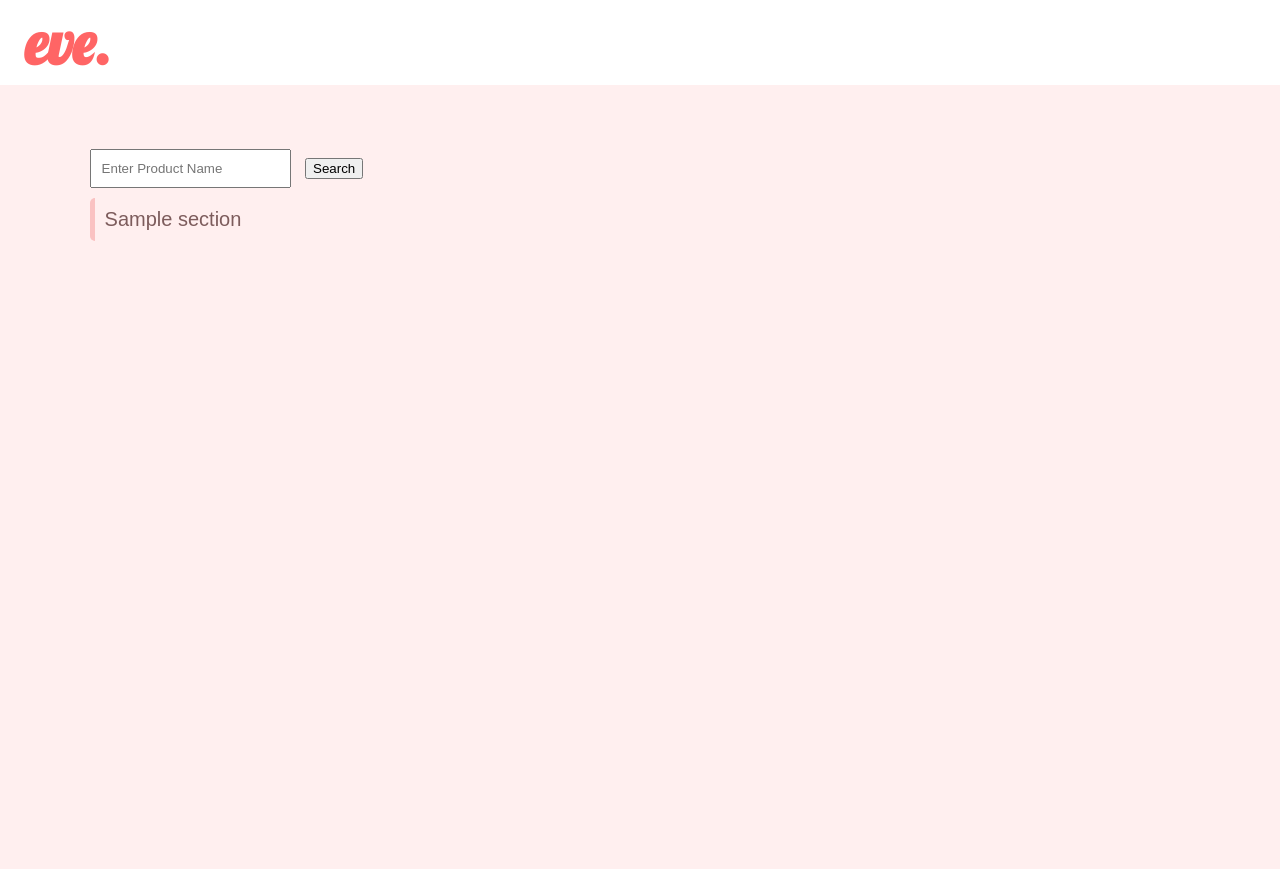
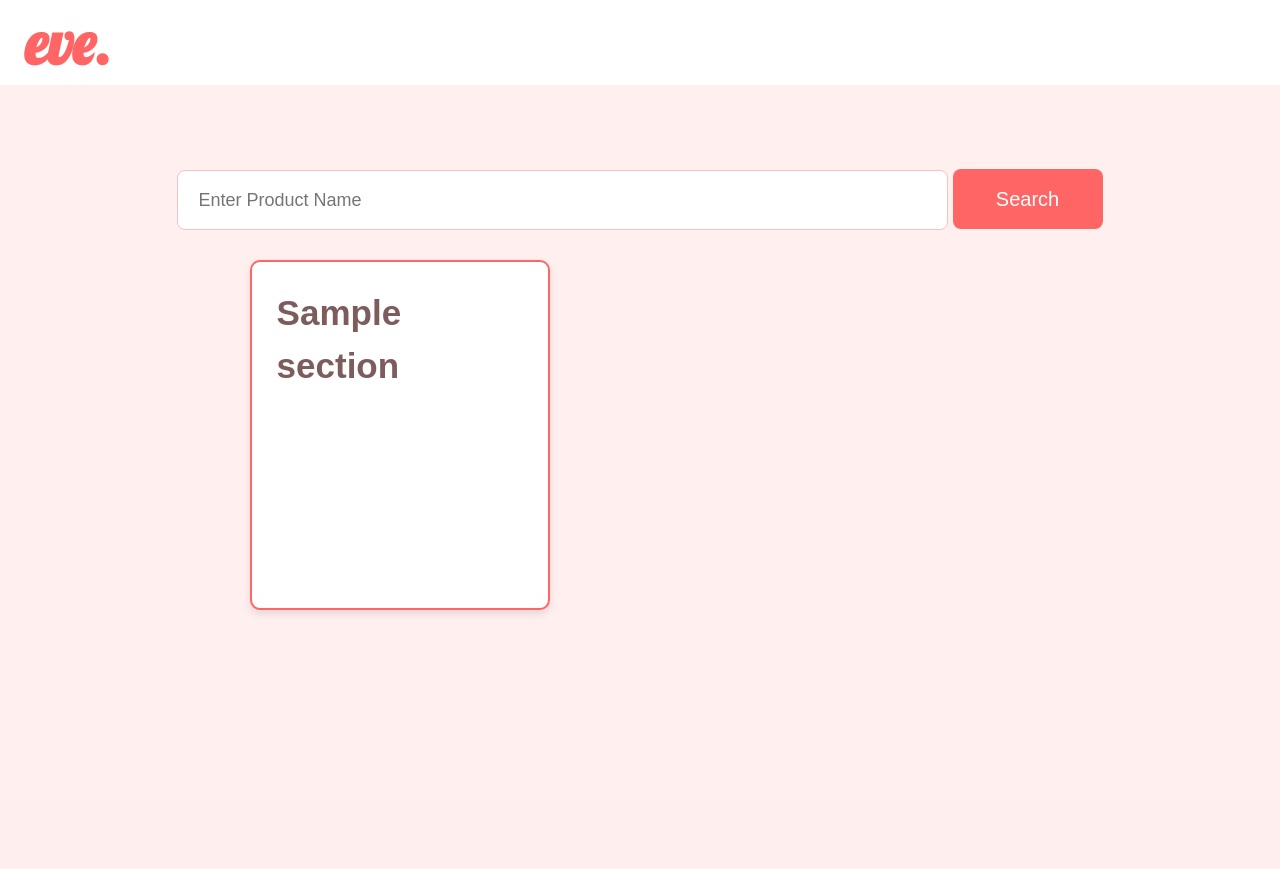
Before and after one commit to tangalice/eve., a Flask app: template templates/search.html in a window 1280 px wide. After the commit the page ends 614 px from the top, so only its background shows below. Run offline with Flask 3, Linux system fonts and the light colour scheme; the template is opened without the code that fills it: most values are stand-ins (such as "Sample title", 1, 10 or a date in 2020).

Commit message:
Update search.html
Make sure this works because I uploaded it manually

```diff
--- a/templates/search.html
+++ b/templates/search.html
@@ -1,12 +1,9 @@
 <!DOCTYPE html>
 <html lang="en">
-    <header>
-        <h1 class="header-title">eve.</h1>
-    </header>
-    <link rel="stylesheet" href="https://fonts.googleapis.com/css?family=Lobster">
 <head>
     <meta charset="UTF-8">
     <title>uterUS</title>
+    <link rel="stylesheet" href="https://fonts.googleapis.com/css?family=Lobster">
     <style>
         body {
             font-family: 'Freeman', sans-serif;
@@ -14,12 +11,14 @@
             margin: 0;
             padding: 0;
         }
+
         header {
             background-color: #FFFFFF;
             color: #fff;
             padding: 5px;
             text-align: left;
         }
+
         .header-title {
             font-family: 'Lobster', cursive;
             color: #FF6565;
@@ -28,29 +27,29 @@
             padding-left: 20px;
             margin: 0;
         }
+
         .container {
-      justify-content: left;
-      align-items: left;
             padding-left: 7%;
-      height: calc(100vh - 80px);
+            padding-right: 7%;
             margin-top: 5%;
         }
-    .content {
-      font-family: 'Freeman', sans-serif;
-      text-align: left;
-      padding-left: 0%;
-      color: #7D5C5C;
-      font-size: 25px;
+
+        .search-section {
+            margin-bottom: 20px;
+            text-align: center;
         }
-    .checker-title {
-      color: #FF7777;
-      font-size: 60px;
+
+        .search-section input[type="text"] {
+            flex-grow: 1;
+            padding: 20px;
+            font-size: 18px;
+            height: 60px;
+            width: 70%;
+            border-radius: 8px;
+            border: 1px solid #fac2c2;
+            box-sizing: border-box;
         }
-    .heart-image {
-      width: 450px;
-      height: 400px;
-      padding-top: 30px;
-    }
+
         .get-started-button {
             background-color: #FF6565;
             border: none;
@@ -62,56 +61,59 @@
             font-size: 20px;
             border-radius: 8px;
             cursor: pointer;
+            height: 60px;
+            width: 150px;
+            margin-top: 20px;
         }
+
+        .box-container {
+            display: flex;
+            flex-wrap: wrap;
+            gap: 30px; /* Adds space between the boxes */
+            justify-content: flex-start; /* Keep boxes aligned to the left */
+            margin-left: 150px; /* Pushes the container to the right */
+            align-items: center;
+        }
+
+
+        .box-container .box:first-of-type p {
+            font-weight: bold;
+            font-size: 35px; /* Larger font size */
+        }
+
+
+        .box {
+            background-color: white;
+            border: 2px solid #FF6565;
+            padding: 25px;
+            border-radius: 10px;
+            box-shadow: 0 4px 8px rgba(0, 0, 0, 0.1);
+            width: 300px; /* Increased width */
+            height: 350px; /* Increased height */
+            display: inline-block;
+            box-sizing: border-box;
+            margin: 10px; /* Adds spacing between the boxes */
+            overflow: auto; /* Ensures text doesn't overflow */
+        }
+
+        .box p {
+            font-size: 20px;
+            color: #7D5C5C;
+            margin: 0;
+            line-height: 1.5;
+            height: 100%; /* Ensures text doesn't overflow */
+            display: flex;
+            flex-direction: column;
+            justify-content: flex-start; /* Align text to the top */
+            overflow-y: auto; /* Allows scrolling if text exceeds box size */
+        }
+
         a {
             color: white;
             text-decoration: none;
         }
-.product-details p {
-    margin: 10px 0;
-    padding: 10px;
-    border-radius: 5px;
-}
-/**
-.beneficial {
-    color: #7D5C5C;
-    border-left: 5px solid #fac2c2;
-    border-right: 50px solid #FFEFEF;
-    font-size: 20px;
-}
 
-.harmful {
-    background-color: #fed5d5;
-    color: #7D5C5C;
-    border-left: 5px solid #fac2c2;
-}
-
-.side-effects {
-    background-color: #fed5d5;
-    color: #7D5C5C;
-    border-left: 5px solid #fac2c2;
-}
-
-.alternatives {
-    background-color: #fed5d5;
-    color: #7D5C5C;
-    border-left: 5px solid #fac2c2;
-}
-
-.default {
-    background-color: #fed5d5;
-    color: #7D5C5C;
-    border-left: 5px solid #fac2c2;
-}
-**/
-.beneficial, .harmful, .side-effects, .alternatives, .default {
-    color: #7D5C5C;
-    border-left: 5px solid #fac2c2;
-    border-right: 50px solid #FFEFEF;
-    font-size: 20px;
-}
     </style>
-
     <script>
         document.addEventListener("DOMContentLoaded", function() {
             // Find all paragraphs inside product-details
@@ -129,43 +131,56 @@
                     let boldText = text.substring(0, colonIndex + 1);  // Include colon in the bold part
                     let regularText = text.substring(colonIndex + 1);
 
-                // Create a new inner HTML with bold text
-                p.innerHTML = `<strong>${boldText}</strong><br>${regularText}`;
+                    // Correctly update the inner HTML
+                    p.innerHTML = `<strong style="font-size: 35px;">${boldText}</strong><br>${regularText}`;
                 }
             });
         });
     </script>
+</head>
 
-</head>
 <body>
+    <header>
+        <a href="{{ url_for('index') }}" style="text-decoration: none;">
+            <h1 class="header-title">eve.</h1>
+        </a>
+    </header>
+
     <div class="container">
+        <!-- Search bar at the top -->
         <div class="search-section">
             <form action="{{ url_for('search') }}" method="POST">
-                <input type = "text" name = "search" style="flex-grow: 1; padding: 10px; margin-right: 10px;" placeholder = "Enter Product Name" required>
-                <button type = "submit">Search</button>
+                <input type="text" name="search" placeholder="Enter Product Name" required>
+                <button class="get-started-button">
+                    <a href="{{ url_for('search') }}">Search</a>
+                </button>
             </form>
         </div>
 
+        <!-- Container for the boxes -->
+        <div class="box-container">
             <div class="product-card">
                 <div class="product-details">
                     {% if sections %}
                         <div>
                             {% for section in sections %}
                                 {% if "Beneficial Ingredients" in section %}
-                            <p class="beneficial">{{ section }}</p>
+                                    <div class="box"><p class="beneficial">{{ section }}</p></div>
                                 {% elif "Harmful Ingredients" in section %}
-                            <p class="harmful">{{ section }}</p>
+                                    <div class="box"><p class="harmful">{{ section }}</p></div>
                                 {% elif "Potential Side Effects" in section %}
-                            <p class="side-effects">{{ section }}</p>
+                                    <div class="box"><p class="side-effects">{{ section }}</p></div>
                                 {% elif "Safer Alternatives" in section %}
-                            <p class="alternatives">{{ section }}</p>
+                                    <div class="box"><p class="alternatives">{{ section }}</p></div>
                                 {% else %}
-                            <p class="default">{{ section }}</p>
+                                    <div class="box"><p class="default">{{ section }}</p></div>
                                 {% endif %}
                             {% endfor %}
                         </div>
                     {% endif %}
                 </div>
             </div>
+        </div>
+    </div>
 </body>
 </html>
```
Lines whose indentation alone changed are shown as unchanged.
